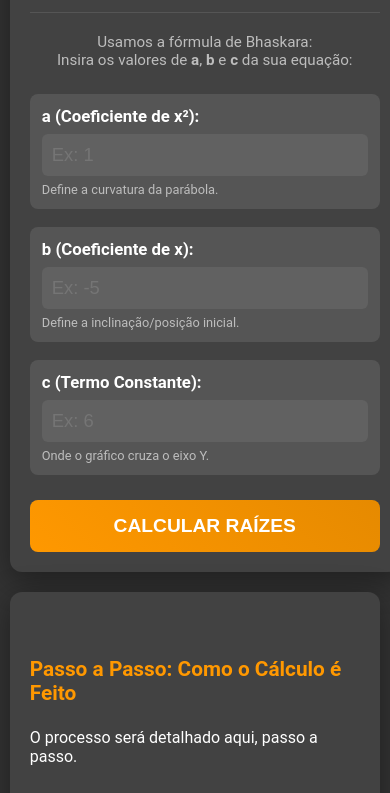
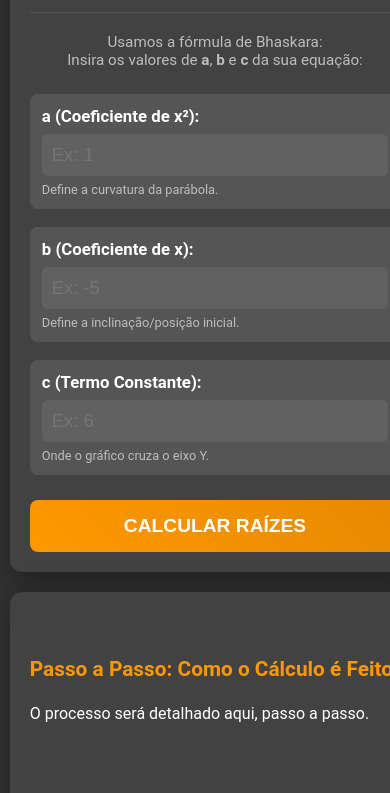
Before and after one commit to GhostDev-Creator/Calculadora-Equa-2, a plain HTML site: page index.html in a window 390 px wide. Shown: the part 168-961 px from the top of the page. Drawn offline with Linux system fonts and the light colour scheme.

Commit message:
Update style.css

```diff
--- a/style.css
+++ b/style.css
@@ -194,3 +194,14 @@ button:hover {
     display: block;
     margin-top: 20px;
 }
+
+@media (max-width: 768px) {
+    .two-column-layout {
+        flex-direction: column;
+        gap: 20px;
+    }
+    .calculadora-app, .detalhes-calculo {
+        min-width: auto;
+        width: 100%;
+    }
+}
```
